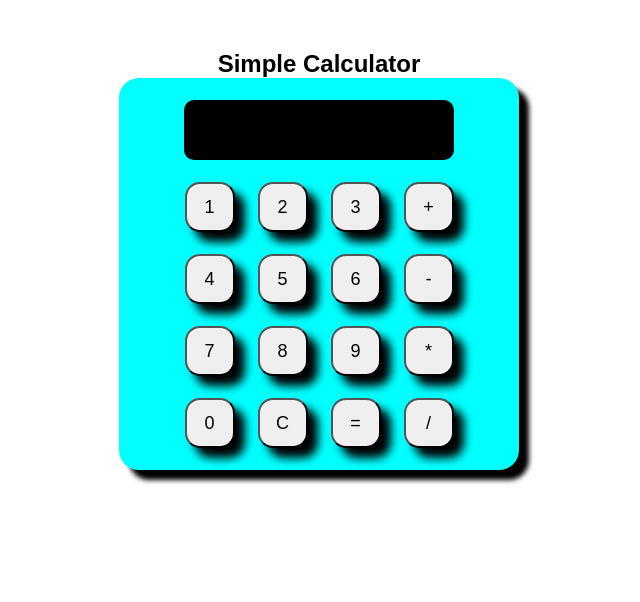
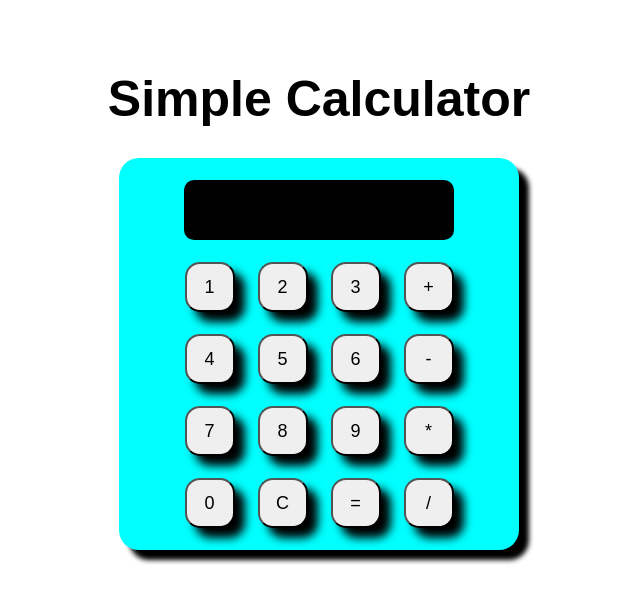
Before and after one commit to 13Kirat/Simple-Calculator, a plain HTML site: page index.html in a window 1280 px wide. Shown: the whole page, without its empty margins (321-961 px from the left). Drawn offline with Linux system fonts and the light colour scheme.

Commit message:
Update style.css

```diff
--- a/style.css
+++ b/style.css
@@ -6,9 +6,9 @@
 
 h2 {
     /* color: white; */
-    /* font-size: 50px; */
-    /* padding: 20px; */
-    /* margin-bottom: 10px; */
+    font-size: 50px;
+    padding: 20px;
+    margin-bottom: 10px;
 }
 
 body {
```
